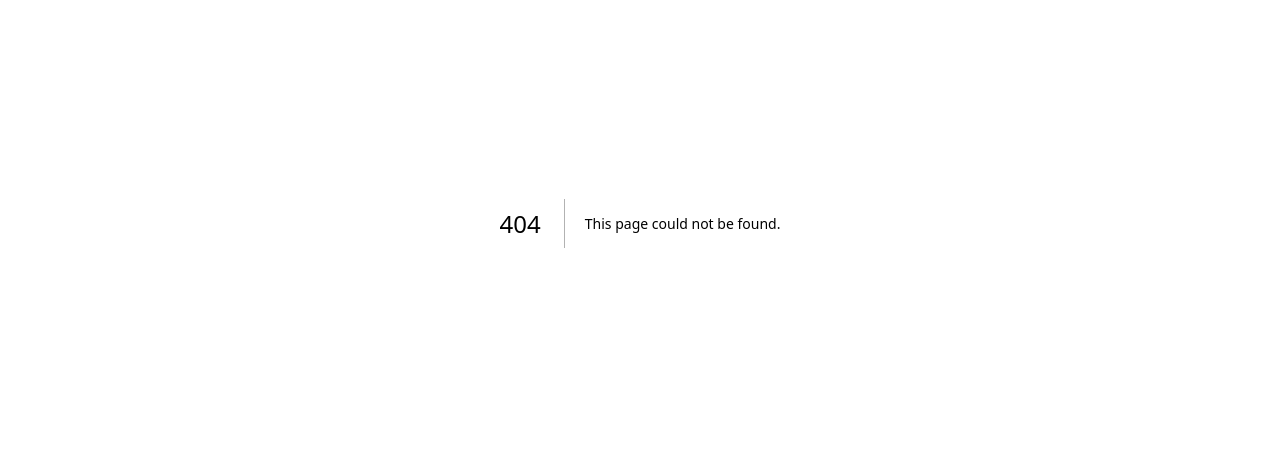
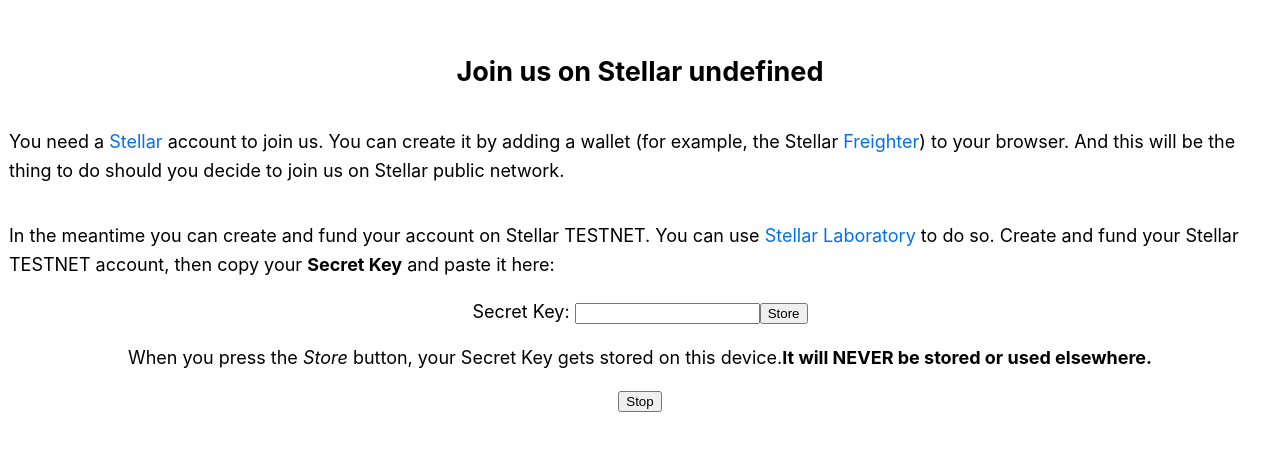
Before and after one commit to amissine/shex, a Next.js app: page /join-test in a window 1280 px wide. Before the commit this address had no page. Shown: the part 177-628 px from the top of the page. Built offline with nearby package versions, Linux system fonts and the light colour scheme.

Commit message:
Add pages/join-test.js

```diff
--- a/pages/index.module.css
+++ b/pages/index.module.css
@@ -5,6 +5,11 @@
   flex-direction: column;
   justify-content: center;
   align-items: center;
+}
+
+.container p {
+  justify-content: start;
+  align-items: start;
 }
 
 .container main {
@@ -36,7 +41,7 @@
 }
 
 .container a {
-  color: inherit;
+  color: #0070f3; /*inherit;*/
   text-decoration: none;
 }
 
--- /dev/null
+++ b/pages/join-test.js
@@ -0,0 +1,88 @@
+import Head from 'next/head' // {{{1
+import Link from 'next/link';
+import Script from 'next/script'
+import styles from './index.module.css'
+import { useEffect, useRef, useState } from 'react'
+import { FAPI_READY, NO_WALLET, SDK_READY, flag, setupNetwork, } from '../shex'
+
+export default function JoinTest() { // {{{1
+  const flags = useRef(0) // {{{2
+  const [q, setQ] = useState({})
+  useEffect(_ => {
+    let network
+    console.log('q', q, 'flags', flags)
+    switch (flags.current) {
+      case FAPI_READY | SDK_READY:
+        network = q.network ?? 'TESTNET'
+        q.network || flag(flags, NO_WALLET) && setQ(_ => ({ network }))
+      default:
+        network && !window.StellarNetwork && setupNetwork(network)
+        return _ => q.close && q.close();
+    }
+  }, [q])
+  const title = 'Join us'
+  const onSubmit = event => {
+    event.preventDefault()
+    alert(event.target.secretKey.value)
+  }
+
+  return ( // {{{2
+  <>
+    <Head> {/* {{{3 */}
+      <title>{title}</title>
+      <link rel="icon" href="/favicon.ico" />
+    </Head>
+
+    {/* Script stellar-freighter-api/1.3.1 {{{3 */}
+    <Script
+      onError={e => console.error(e)}
+      onReady={_ => flag(flags, FAPI_READY) && window.freighterApi?.isConnected() &&
+        window.freighterApi.getNetwork().then(network => setQ(_ => ({ network })))
+        || setQ(_ => ({}))
+      }
+      src="https://cdnjs.cloudflare.com/ajax/libs/stellar-freighter-api/1.3.1/index.min.js"
+      strategy="afterInteractive"
+    />
+
+    {/* Script stellar-sdk/10.4.0 {{{3 */}
+    <Script
+      onError={e => console.error(e)}
+      onReady={_ => flag(flags, SDK_READY) && window.StellarSdk &&
+        setQ(p => Object.assign({}, p))
+      }
+      src="https://cdnjs.cloudflare.com/ajax/libs/stellar-sdk/10.4.0/stellar-sdk.js"
+      strategy="lazyOnload"
+    />
+
+  <div className={styles.container}> {/* {{{3 */}
+      <h1 className={styles.description}>{`${title} on Stellar ${q.network}`}</h1>
+    <p>
+You need a <a href="https://stellar.org/start" target="_blank"> Stellar</a> account
+to join us. You can create it by adding a wallet (for example, the Stellar
+<a href="https://www.freighter.app/" target="_blank"> Freighter</a>) to your browser.
+And this will be the thing to do should you decide to join us on Stellar public
+network.
+    </p>
+    <p>
+In the meantime you can create and fund your account on Stellar TESTNET. You can use
+<a href="https://laboratory.stellar.org/#account-creator?network=test" target="_blank"> Stellar Laboratory</a> to do so.
+Create and fund your Stellar TESTNET account, then copy your <b>Secret Key</b> and paste it here:
+    </p>
+    <form onSubmit={onSubmit}>
+      <label>Secret Key: </label>
+      <input
+    type='text' id='secretKey' required
+    pattern='^S[0-9A-Z]{55}$'
+      title='^S[0-9A-Z]{55}$'
+      />
+      <button type="submit"> Store</button>
+    </form>
+    <p>
+When you press the <i>Store</i> button, your Secret Key gets stored on this device.
+<b>It will NEVER be stored or used elsewhere.</b>
+    </p>
+    <button onClick={_ => q.close()}>Stop</button>
+  </div> {/* }}}3 */}
+  </>
+  ) // }}}2
+}
--- a/shex/index.js
+++ b/shex/index.js
@@ -2,6 +2,25 @@
 import { Account, } from '../foss/stellar-account.mjs'
 import { hexAssets, } from '../foss/hex.mjs'
 import { pGET, } from '../foss/utils.mjs'
+
+const flag = (fRef, f) => { // {{{1
+  fRef.current |= f
+  return true;
+}
+const FAPI_READY = 1
+const SDK_READY = 2
+const NO_WALLET = 4
+
+const setupNetwork = name => { // {{{1
+  let network = stellarNetworks().filter(v => v.name == name)[0]
+  window.StellarNetwork = network
+  hexAssets(network.hex) // producing hex.assets: [ClawableHexa, HEXA]
+
+  window.StellarHorizonServer =
+    new window.StellarSdk.Server(window.StellarNetwork.url)
+
+  return network;
+}
 
 function buyHEXA (opts) { // {{{1
   console.log('buyHEXA opts', opts)
@@ -66,4 +85,7 @@
     .catch(e => console.error(e))
 }
 
-export { buyHEXA, setup, teardown, watchMakes, } // {{{1
+export { // {{{1
+  FAPI_READY, NO_WALLET, SDK_READY, flag, setupNetwork,
+  buyHEXA, setup, teardown, watchMakes,
+}
```
Also changed, not shown: pages/index.js (+4 -4 lines), pages/trade-hexa4xlm.js (+2 -23 lines), 1 other file (tests, documents, lock files or other folders).
